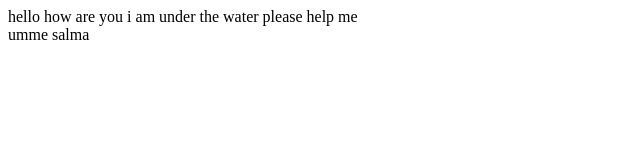
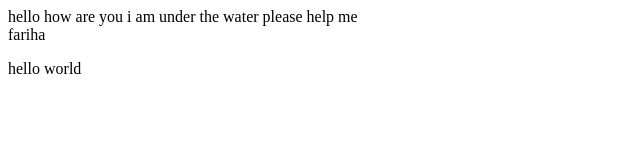
Before and after one commit to farasha5/practice-3, a plain HTML site: page index.html in a window 1280 px wide. Shown: the whole page, without its empty margins (0-640 px from the left). Drawn offline with Linux system fonts and the light colour scheme.

Commit message:
added a paragraph

```diff
--- a/index.html
+++ b/index.html
@@ -8,7 +8,8 @@
 <body>
     hello how are you i am under the water please help me
     <section>
-        umme salma
+        fariha
     </section>
+    <p> hello world</p>
 </body>
 </html>
```
